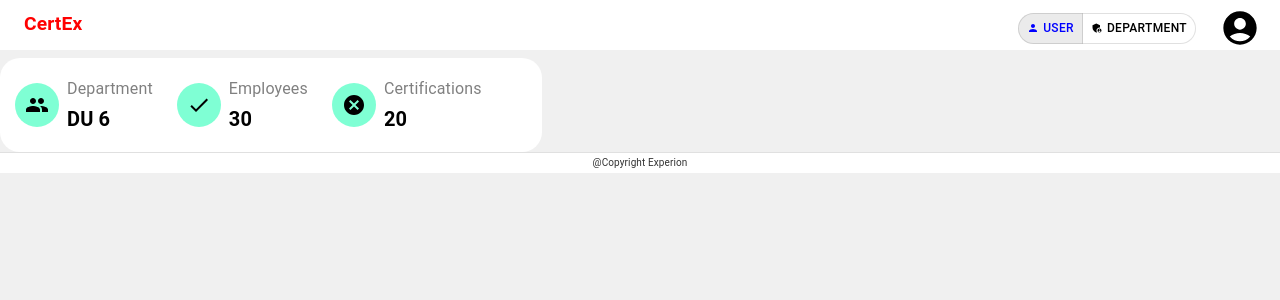
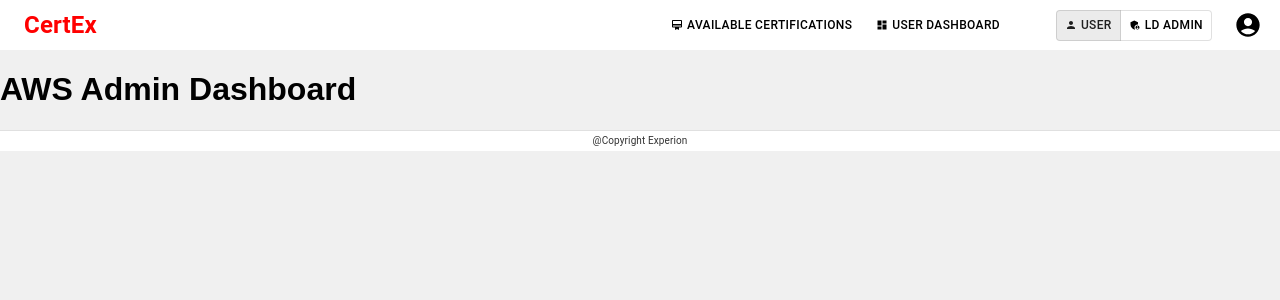
Before and after one commit to Ajin-k-j/CertEx_FrontEnd, a React (Vite) app: page /aws-admin in a window 1280 px wide. Shown: the top 300 px of the page. Built offline with nearby package versions, Linux system fonts and the light colour scheme.

Commit message:
navbar fixed for demo use

```diff
--- a/src/App.tsx
+++ b/src/App.tsx
@@ -1,38 +1,27 @@
-import './App.css';
-import { BrowserRouter as Router, Route, Routes } from 'react-router-dom';
-import { ToastContainer } from 'react-toastify';
-import 'react-toastify/dist/ReactToastify.css';
-
+import React from 'react';
+import './App.css'
+import { BrowserRouter as Router, Routes, Route } from 'react-router-dom';
+import Navbar from './components/Navbar/Navbar';
+import AllCertifications from './pages/AllCertifications/AllCertifications';
+import EmployeeDashboard from './pages/EmployeeDashboard/EmployeeDashboard';
 import Footer from './components/Footer/Footer';
-import Navbar from './components/Navbar/Navbar';
-
-import UserDashboard from './pages/EmployeeDashboard/EmployeeDashboard';
-import AllCertifications from './pages/AllCertifications/AllCertifications';
-import Department from './pages/DepartmentPage/DepartmentTotalCard/DepartmentTotalDataCard';
-import LDAdmin from './pages/LDPage/LDDemo';
-import AWSAdmin from './pages/AWSPage/AWSTotalDataCard/AWSTotalDataCard'
-
-
-
-function App() {
+import DepartmentAdminDashboard from './pages/DepartmentAdminDashboard/DepartmentAdminDashboard';
+import LDAdminDashboard from './pages/LDAdminDashboard/LDAdminDashboard';
+import AWSAdminDashboard from './pages/AwsAdminDashboard/AwsAdminDashboard';
+const App: React.FC = () => {
   return (
-    <>
-      <ToastContainer />
-      <Router>
+    <Router>
       <Navbar />
-        <Routes>
-        <Route path="/user" element={<AllCertifications />} />
-        <Route path="/user-dashboard" element={<UserDashboard />} />
-        <Route path="/department" element={<Department />} />
-        <Route path="/ld-admin" element={<LDAdmin />} />
-        <Route path="/aws-admin" element={<AWSAdmin />} />
-
-        </Routes>
-        <Footer />
-      </Router>
-
-    </>
+      <Routes>
+        <Route path="/" element={<AllCertifications />} />
+        <Route path="/dashboard" element={<EmployeeDashboard />} />
+        <Route path="/department" element={<DepartmentAdminDashboard />} />
+        <Route path="/ld-admin" element={<LDAdminDashboard />} />
+        <Route path="/aws-admin" element={<AWSAdminDashboard />} />
+      </Routes>
+      <Footer/>
+    </Router>
   );
-}
+};
 
 export default App;
--- a/src/components/Navbar/Navbar.tsx
+++ b/src/components/Navbar/Navbar.tsx
@@ -1,61 +1,45 @@
 import React, { useState, useEffect } from 'react';
-import { AppBar, Toolbar, Typography, IconButton, Button, Menu, MenuItem, ToggleButton, ToggleButtonGroup } from '@mui/material';
+import { AppBar, Toolbar, Typography, IconButton, Button, ToggleButton, ToggleButtonGroup } from '@mui/material';
+import { useNavigate, useLocation } from 'react-router-dom';
+import CertificateIcon from '@mui/icons-material/CardMembership';
 import DashboardIcon from '@mui/icons-material/Dashboard';
+import UserIcon from '@mui/icons-material/Person';
+import AdminPanelSettingsIcon from '@mui/icons-material/AdminPanelSettings';
 import AccountCircleIcon from '@mui/icons-material/AccountCircle';
-import UserIcon from '@mui/icons-material/Person';
-import CertificateIcon from '@mui/icons-material/CardMembership';
-import AdminPanelSettingsIcon from '@mui/icons-material/AdminPanelSettings';
-import { useNavigate, useLocation } from 'react-router-dom';
-import { fetchUserData } from '../../api/NavbarApi';
 
 type Role = 'user' | 'departmentHead' | 'LDAdmin' | 'AWSAdmin';
 
+const fetchUserRole = (): Role => {
+  // Dummy function to simulate fetching user role
+  return 'LDAdmin';
+};
+
 const Navbar: React.FC = () => {
-  const [anchorEl, setAnchorEl] = React.useState<null | HTMLElement>(null);
   const [userRole, setUserRole] = useState<Role>('user');
-  const [, setUserName] = useState<string>('');
   const [view, setView] = useState<'user' | 'role'>('user');
   const navigate = useNavigate();
   const location = useLocation();
 
   useEffect(() => {
-    fetchUserData()
-      .then(userData => {
-        setUserRole(userData.role);
-        setUserName(userData.name);
-      })
-      .catch(error => {
-        console.error('Error fetching user data:', error);
-      });
-
-    if (location.pathname === '/') {
-      navigate('/user', { replace: true });
-    }
-  }, [navigate, location.pathname]);
-
-  const handleMenu = (event: React.MouseEvent<HTMLElement>) => {
-    setAnchorEl(event.currentTarget);
-  };
-
-  const handleClose = () => {
-    setAnchorEl(null);
-  };
+    const role = fetchUserRole();
+    setUserRole(role);
+  }, []);
 
   const handleViewChange = (_event: React.MouseEvent<HTMLElement>, newView: 'user' | 'role') => {
     if (newView !== null) {
       setView(newView);
       if (newView === 'user') {
-        navigate('/user', { replace: true });
+        navigate('/');
       } else {
         switch (userRole) {
           case 'departmentHead':
-            navigate('/department', { replace: true });
+            navigate('/department');
             break;
           case 'LDAdmin':
-            navigate('/ld-admin', { replace: true });
+            navigate('/ld-admin');
             break;
           case 'AWSAdmin':
-            navigate('/aws-admin', { replace: true });
+            navigate('/aws-admin');
             break;
         }
       }
@@ -63,38 +47,23 @@
   };
 
   return (
-    <AppBar position="relative" color="transparent" elevation={0} sx={{ marginBottom: 1, backgroundColor: 'white', height: 50 }}>
-      <Toolbar sx={{ display: 'flex', alignItems: 'center', height: '50'}}>
-        <Typography variant="h6" sx={{ flexGrow: 1, color: 'red', fontWeight: 'bold', fontSize: '1.2rem',marginBottom:2 }}>
+    <AppBar position="static" color="transparent" elevation={0} sx={{ backgroundColor: 'white', height: 50 ,justifyContent:'center', marginBottom:1}}>
+      <Toolbar sx={{ display: 'flex', alignItems: 'center', justifyContent:'center', height: 50 }}>
+        <Typography variant="h6" sx={{ flexGrow: 1, color: 'red', fontWeight: 'bold', fontSize: '1.5rem' }}>
           CertEx
         </Typography>
 
-        {(location.pathname === '/user' || location.pathname === '/dashboard') && (
+        {view === 'user' ? (
           <>
             <Button
               color="inherit"
               sx={{
-                marginBottom:1,
                 fontSize: '0.75rem',
-                padding: '4px 8px',
-                display: 'flex',
-                alignItems: 'center',
-                height: '70%',
-                color: location.pathname === '/user' ? 'blue' : 'inherit',
-                borderBottom: location.pathname === '/user' ? '2px solid blue' : 'none',
-                '& .MuiSvgIcon-root': {
-                  display: location.pathname === '/user' ? 'inline-block' : 'none',
-                },
-                '&:hover': {
-                  color: 'blue',
-                  backgroundColor: 'white',
-                  borderBottom: '2px solid blue',
-                  '& .MuiSvgIcon-root': {
-                    display: 'inline-block',
-                  },
-                },
+                padding: '13px 8px',
+                color: location.pathname === '/' ? 'blue' : 'inherit',
+                borderBottom: location.pathname === '/' ? '2px solid blue' : 'none',
               }}
-              onClick={() => navigate('/user', { replace: true })}
+              onClick={() => navigate('/')}
             >
               <CertificateIcon sx={{ marginRight: 0.5, fontSize: '0.75rem' }} />
               Available Certifications
@@ -102,116 +71,60 @@
             <Button
               color="inherit"
               sx={{
-                marginBottom:1,
                 fontSize: '0.75rem',
-                padding: '4px 8px',
-                marginRight: '1px',
-                display: 'flex',
-                alignItems: 'center',
-                height: '70%',
+                padding: '13px 8px',
+                marginLeft:'.5rem',
+                marginRight:'2rem',
                 color: location.pathname === '/dashboard' ? 'blue' : 'inherit',
                 borderBottom: location.pathname === '/dashboard' ? '2px solid blue' : 'none',
-                '& .MuiSvgIcon-root': {
-                  display: location.pathname === '/dashboard' ? 'inline-block' : 'none',
-                },
-                '&:hover': {
-                  color: 'blue',
-                  marginRight: '1px',
-                  backgroundColor: 'white',
-                  borderBottom: '2px solid blue',
-                  '& .MuiSvgIcon-root': {
-                    display: 'inline-block',
-                  },
-                },
               }}
-              onClick={() => navigate('/dashboard', { replace: true })}
+              onClick={() => navigate('/dashboard')}
             >
-                           <DashboardIcon sx={{ marginRight: 1, fontSize: '0.75rem' }} />
+              <DashboardIcon sx={{ marginRight: 0.5, fontSize: '0.75rem' }} />
               User Dashboard
             </Button>
           </>
+        ) : (
+          <>
+          {/* for adding buttons in admin nav use the below code */}
+            {/* <Button
+              color="inherit"
+              sx={{
+                fontSize: '0.75rem',
+                padding: '14px 8px',
+                color: location.pathname.includes('admin') ? 'blue' : 'inherit',
+                borderBottom: location.pathname.includes('admin') ? '2px solid blue' : 'none',
+              }}
+              onClick={() => navigate(`/${userRole.toLowerCase().replace('admin', '-admin')}`)}
+            >
+              <AdminPanelSettingsIcon sx={{ marginRight: 0.5, fontSize: '0.75rem' }} />
+              {userRole === 'departmentHead' ? 'Department' : userRole === 'LDAdmin' ? 'LD Admin' : 'AWS Admin'}
+            </Button> */}
+          </>
         )}
-        {(userRole !== 'user') && (
+
+        {userRole !== 'user' && (
           <ToggleButtonGroup
             value={view}
             exclusive
             onChange={handleViewChange}
             aria-label="view toggle"
-            sx={{ marginRight: 2, marginLeft: 2 ,marginBottom:1}}
+            sx={{ marginRight: 2, marginLeft: 2 }}
           >
-            <ToggleButton
-              id="user-toggle"
-              value="user"
-              aria-label="user view"
-              sx={{
-
-                borderRadius:'25px',
-                fontSize: '0.75rem',
-                padding: '4px 8px',
-                color: view === 'user' ? 'blue' : 'inherit',
-                '&.Mui-selected': {
-                  color: 'blue',
-                //   border: '2px solid blue',
-
-                },
-              }}
-            >
+            <ToggleButton value="user" sx={{ fontSize: '0.75rem', padding: '4px 8px', color: view === 'user' ? 'blue' : 'inherit' }}>
               <UserIcon sx={{ marginRight: 0.5, fontSize: '0.75rem' }} />
               User
             </ToggleButton>
-            <ToggleButton
-              id="role-toggle"
-              value="role"
-              aria-label="role view"
-              sx={{
-
-
-                borderRadius:'25px',
-                fontSize: '0.75rem',
-                padding: '4px 8px',
-                color: view === 'role' ? 'blue' : 'inherit',
-                '&.Mui-selected': {
-                  color: 'blue',
-
-
-                },
-              }}
-            >
-              {userRole === 'departmentHead' ? (
-                <AdminPanelSettingsIcon sx={{ marginRight: 0.5, fontSize: '0.75rem' }} />
-              ) : (
-                <AdminPanelSettingsIcon sx={{ marginRight: 0.5, fontSize: '0.75rem' }} />
-              )}
+            <ToggleButton value="role" sx={{ fontSize: '0.75rem', padding: '4px 8px', color: view === 'role' ? 'blue' : 'inherit' }}>
+              <AdminPanelSettingsIcon sx={{ marginRight: 0.5, fontSize: '0.75rem' }} />
               {userRole === 'departmentHead' ? 'Department' : userRole === 'LDAdmin' ? 'LD Admin' : 'AWS Admin'}
             </ToggleButton>
           </ToggleButtonGroup>
         )}
-        <IconButton
-          edge="end"
-          color="inherit"
-          onClick={handleMenu}
-          sx={{ width: 56, height: 56,marginBottom:1 }} // Adjust the button size
-        >
-          <AccountCircleIcon sx={{ fontSize: 40 }} /> {/* Increase the icon size */}
+
+        <IconButton edge="end" color="inherit" sx={{ width: 40, height: 40 }}>
+          <AccountCircleIcon sx={{ fontSize: 28 }} />
         </IconButton>
-        <Menu
-          anchorEl={anchorEl}
-          anchorOrigin={{
-            vertical: 'top',
-            horizontal: 'right',
-          }}
-          keepMounted
-          transformOrigin={{
-            vertical: 'top',
-            horizontal: 'right',
-          }}
-          open={Boolean(anchorEl)}
-          onClose={handleClose}
-        >
-          <MenuItem onClick={handleClose}>Profile</MenuItem>
-          <MenuItem onClick={handleClose}>My account</MenuItem>
-          <MenuItem onClick={handleClose}>Logout</MenuItem>
-        </Menu>
       </Toolbar>
     </AppBar>
   );
--- a/src/pages/AWSPage/AWSTotalDataCard/AWSTotalDataCard.tsx
+++ /dev/null
@@ -1,51 +0,0 @@
-import React, { useEffect, useState } from 'react';
-import { fetchAwsTotalData, AwsTotalData } from '../../../api/AWSTotalDataCard'; // Adjust path if necessary
-import TotalDataCard from '../../../components/TotalDataCard/TotalDataCard'; // Adjust path if necessary
-import { People, Done, Cancel } from '@mui/icons-material';
-
-interface TotalData {
-  department: string;
-  employees: number;
-  certifications: number;
-}
-
-const DashboardPage: React.FC = () => {
-  const [data, setData] = useState<TotalData>({
-    department: '',
-    employees: 0,
-    certifications: 0,
-  });
-
-  useEffect(() => {
-    const fetchData = async () => {
-      try {
-        const awsData: AwsTotalData = await fetchAwsTotalData();
-        const totalData: TotalData = {
-          department: awsData.totalAccounts, // Assuming totalAccounts is a string
-          employees: awsData.activeAccounts, // Assuming activeAccounts is a number
-          certifications: awsData.inactiveAccounts, // Assuming inactiveAccounts is a number
-        };
-        setData(totalData);
-      } catch (error) {
-        console.error(error);
-      }
-    };
-    fetchData();
-  }, []);
-
-  const icons = {
-    department: <People />,
-    employees: <Done />,
-    certifications: <Cancel />,
-  };
-
-  const labels = {
-    department: 'Department',
-    employees: 'Employees',
-    certifications: 'Certifications',
-  };
-
-  return <TotalDataCard data={data} icons={icons} labels={labels} />;
-};
-
-export default DashboardPage;
--- /dev/null
+++ b/src/pages/AwsAdminDashboard/AwsAdminDashboard.tsx
@@ -0,0 +1,10 @@
+
+const AwsAdminDashboard = () => {
+  return (
+    <div>
+      <h1>AWS Admin Dashboard</h1>
+    </div>
+  )
+}
+
+export default AwsAdminDashboard
--- /dev/null
+++ b/src/pages/DepartmentAdminDashboard/DepartmentAdminDashboard.tsx
@@ -0,0 +1,10 @@
+
+const DepartmentAdminDashboard = () => {
+  return (
+    <div>
+      <h1>Department Dashbaord</h1>
+    </div>
+  )
+}
+
+export default DepartmentAdminDashboard
--- a/src/pages/DepartmentPage/DepartmentTotalCard/DepartmentTotalDataCard.tsx
+++ /dev/null
@@ -1,47 +0,0 @@
-import React, { useEffect, useState } from 'react';
-import { fetchDepartmentTotalData, DepartmentTotalData } from '../../../api/DepartmentTotalDataCardApi';
-import TotalDataCard from '../../../components/TotalDataCard/TotalDataCard';
-import { Work, Group, Badge } from '@mui/icons-material';
-
-const DashboardPage: React.FC = () => {
-  const [data, setData] = useState<DepartmentTotalData>({
-    department: '',
-    employees: 0,
-    certifications: 0,
-  });
-
-  useEffect(() => {
-    const fetchData = async () => {
-      try {
-        const data = await fetchDepartmentTotalData();
-        setData(data);
-      } catch (error) {
-        console.error(error);
-      }
-    };
-    fetchData();
-  }, []);
-
-  const icons = {
-    department: <Work />,
-    employees: <Group />,
-    certifications: <Badge />,
-  };
-
-  const labels = {
-    department: 'Department',
-    employees: 'Employees',
-    certifications: 'Certifications',
-  };
-
-  // Convert data to match the TotalDataCard expected structure
-  const formattedData = {
-    department: data.department,
-    employees: data.employees,
-    certifications: data.certifications,
-  };
-
-  return <TotalDataCard data={formattedData} icons={icons} labels={labels} />;
-};
-
-export default DashboardPage;
--- /dev/null
+++ b/src/pages/LDAdminDashboard/LDAdminDashboard.tsx
@@ -0,0 +1,10 @@
+
+const LDAdminDashboard = () => {
+  return (
+    <div>
+      <h1>L&D ADMIN Dashboard</h1>
+    </div>
+  )
+}
+
+export default LDAdminDashboard
```
Also changed, not shown: src/pages/LDPage/LDDemo.tsx (deleted, +0 -10 lines).
